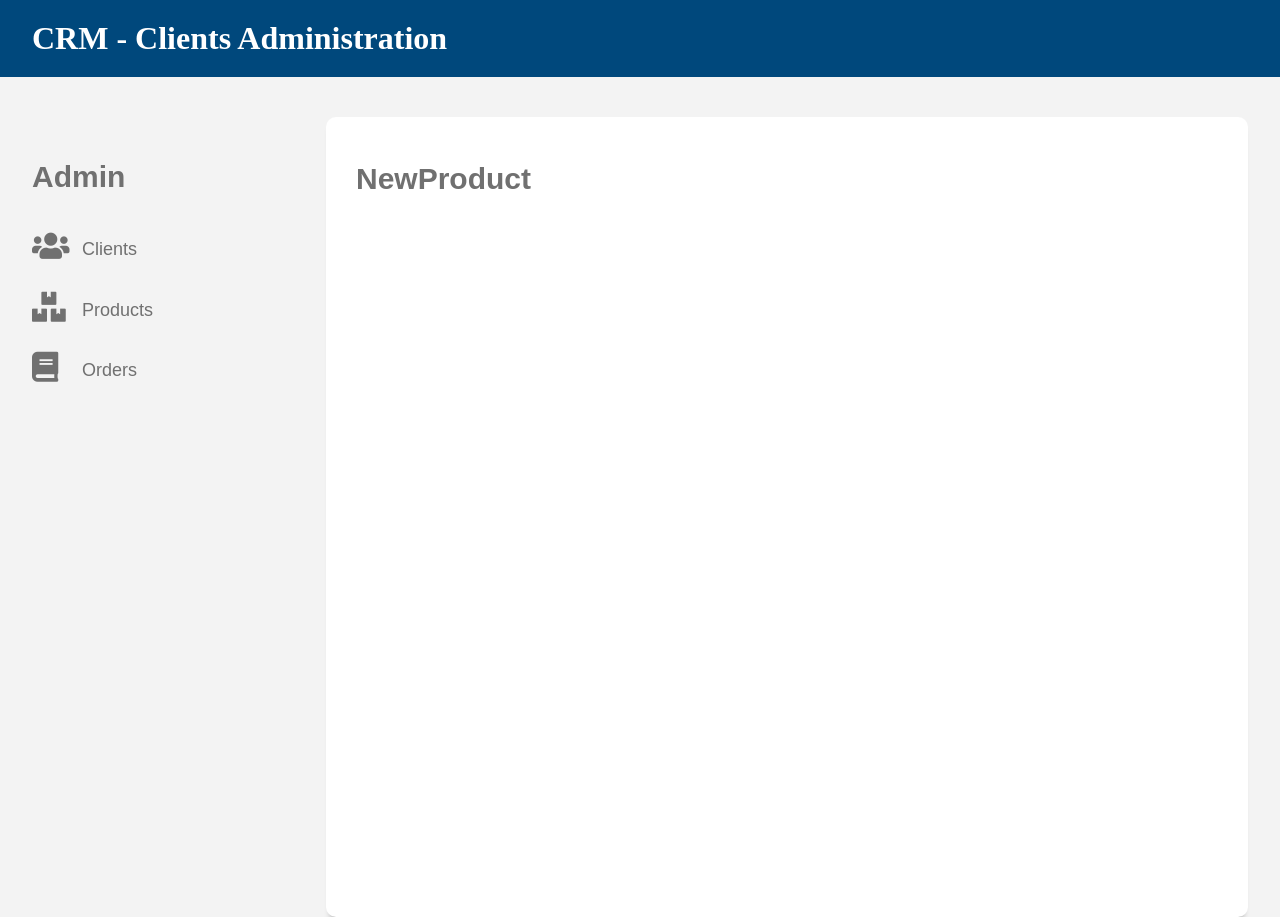
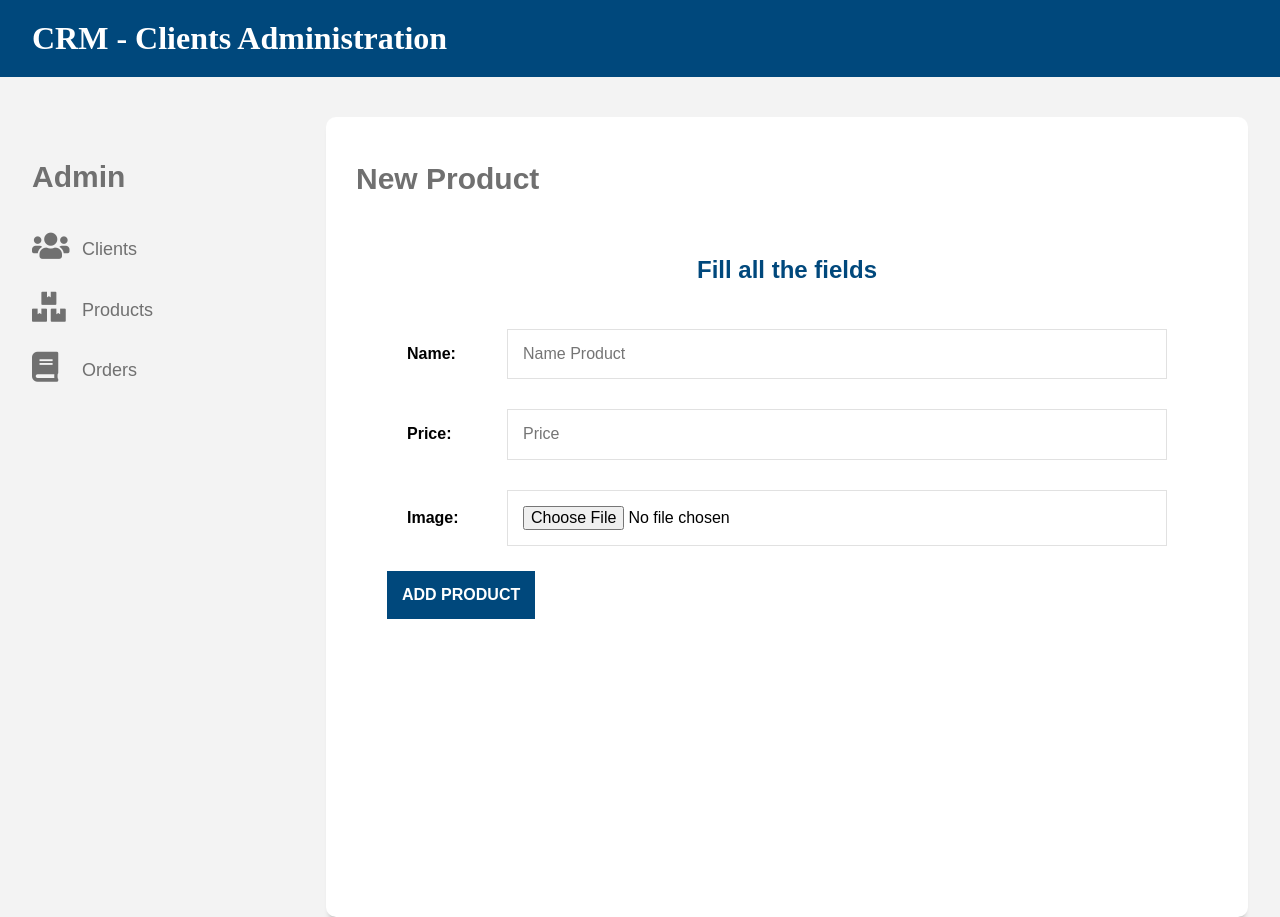
Before and after one commit to AranBeitia/REACT-NODE, a React (Create React App) app: page /products/new in a window 1280 px wide. Built offline with nearby package versions, Linux system fonts and the light colour scheme.

Commit message:
add new item

```diff
--- a/public/css/app.css
+++ b/public/css/app.css
@@ -1,17 +1,17 @@
 :root {
-    --fontTexto:  'Raleway', sans-serif;
+	--fontTexto: 'Raleway', sans-serif;
 	--fontHeading: 'Staatliches', cursive;
 
 	/** Colores **/
-    --azul : #00487C;
-    --rojo : #A01C48;
-    --naranja : #F58549;
-    --amarillo: #ECA400;
-    --verde : rgb(20, 131, 20);
+	--azul: #00487c;
+	--rojo: #a01c48;
+	--naranja: #f58549;
+	--amarillo: #eca400;
+	--verde: rgb(20, 131, 20);
 
 	/** gris **/
 	--gris: #969696;
-    --grisOscuro : #707070;
+	--grisOscuro: #707070;
 	--grisClaro: rgb(243, 243, 243);
 }
 body {
@@ -20,11 +20,12 @@ body {
 	font-family: var(--fontTexto);
 }
 html {
-
 	box-sizing: border-box;
 	font-size: 62.5%;
 }
-*, *:before, *:after {
+*,
+*:before,
+*:after {
 	box-sizing: inherit;
 }
 a {
@@ -33,7 +34,7 @@ a {
 	text-decoration: none;
 }
 /** GLOBALES **/
-h1{
+h1 {
 	font-family: var(--fontHeading);
 }
 h2 {
@@ -49,12 +50,12 @@ h2 {
 
 /** BOTONES **/
 .btn-block {
-    display: block!important;
-    flex: 1 0  100%!important;
-    width: 100%!important;
+	display: block !important;
+	flex: 1 0 100% !important;
+	width: 100% !important;
 }
 .btn {
-    padding:  1.5rem;
+	padding: 1.5rem;
 	text-align: center;
 	color: white;
 	font-weight: 700;
@@ -94,7 +95,7 @@ h2 {
 	background-color: var(--verde);
 }
 .btn:disabled {
-    opacity: .4;
+	opacity: 0.4;
 }
 .nvo-cliente {
 	padding: 2rem 4rem;
@@ -102,7 +103,7 @@ h2 {
 }
 .btn-eliminar {
 	margin-top: 1rem;
-    font-family: "Font Awesome 5 Free", Arial, Helvetica, sans-serif;
+	font-family: 'Font Awesome 5 Free', Arial, Helvetica, sans-serif;
 	font-weight: 900;
 }
 /** GRID **/
@@ -123,7 +124,7 @@ h2 {
 	padding: 2rem 0;
 }
 .barra h1 {
-    margin:0;
+	margin: 0;
 	color: white;
 }
 .contenido-barra {
@@ -131,7 +132,6 @@ h2 {
 }
 .contenido-barra button {
 	margin-top: 2rem;
-
 }
 @media (min-width: 768px) {
 	.contenido-barra {
@@ -143,7 +143,7 @@ h2 {
 		margin: 0;
 	}
 }
-.contenido-principal{
+.contenido-principal {
 	margin-top: 4rem;
 }
 
@@ -175,25 +175,25 @@ h2 {
 	top: 1rem;
 }
 .navegacion a.clientes::before {
-    font-family: "Font Awesome 5 Free";
+	font-family: 'Font Awesome 5 Free';
 	font-weight: 900;
-    content: "\f0c0";
+	content: '\f0c0';
 }
 .navegacion a.productos::before {
-    font-family: "Font Awesome 5 Free";
+	font-family: 'Font Awesome 5 Free';
 	font-weight: 900;
-    content: "\f468";
+	content: '\f468';
 }
 .navegacion a.pedidos::before {
-    font-family: "Font Awesome 5 Free";
+	font-family: 'Font Awesome 5 Free';
 	font-weight: 900;
-    content: "\f02d";
+	content: '\f02d';
 }
 
 /** Caja **/
 
 @media (max-width: 767px) {
-    .caja-contenido{
+	.caja-contenido {
 		margin-top: 5rem;
 	}
 }
@@ -201,9 +201,9 @@ h2 {
 	background-color: white;
 	padding: 2rem 3rem;
 	min-height: 80rem;
-    -webkit-box-shadow: 0px 7px 6px -5px rgba(0,0,0,0.36);
-    -moz-box-shadow: 0px 7px 6px -5px rgba(0,0,0,0.36);
-    box-shadow: 0px 7px 6px -5px rgba(0,0,0,0.36);
+	-webkit-box-shadow: 0px 7px 6px -5px rgba(0, 0, 0, 0.36);
+	-moz-box-shadow: 0px 7px 6px -5px rgba(0, 0, 0, 0.36);
+	box-shadow: 0px 7px 6px -5px rgba(0, 0, 0, 0.36);
 	border-radius: 1rem;
 }
 
@@ -223,7 +223,7 @@ h2 {
 }
 .cliente:last-of-type,
 .producto:last-of-type,
-.pedido:last-of-type{
+.pedido:last-of-type {
 	border-bottom: 0;
 }
 @media (min-width: 768px) {
@@ -249,7 +249,7 @@ h2 {
 	}
 
 	.pedido .acciones,
-    .producto .acciones  {
+	.producto .acciones {
 		justify-content: flex-start;
 	}
 }
@@ -283,7 +283,7 @@ h2 {
 }
 .cliente .empresa,
 .pedido .nombre,
-.resumen .precio{
+.resumen .precio {
 	font-weight: 700;
 	font-size: 2rem;
 }
@@ -299,7 +299,7 @@ h2 {
 	padding: 2rem;
 	background-color: #f1f1f1;
 }
-.pedido ul  {
+.pedido ul {
 	list-style: none;
 	padding: 0;
 }
@@ -315,7 +315,7 @@ h2 {
 
 /** Formularios **/
 form {
-    width:95%;
+	width: 95%;
 	max-width: 800px;
 	margin: 4rem auto 0 auto;
 }
@@ -331,7 +331,7 @@ form legend {
 }
 
 form .campo {
-    padding: .5rem 2rem;
+	padding: 0.5rem 2rem;
 	display: flex;
 	align-items: center;
 	margin-bottom: 2rem;
@@ -341,7 +341,7 @@ form .campo label {
 	font-family: var(--fontTexto);
 	flex: 0 0 100px;
 }
-form .campo input:not([type="submit"]){
+form .campo input:not([type='submit']) {
 	padding: 1.5rem;
 	flex: 1;
 	border: 1px solid #e1e1e1;
@@ -350,7 +350,7 @@ form .campo input[readonly] {
 	background-color: #e1e1e1;
 }
 .enviar {
-    padding: .5rem 2rem;
+	padding: 0.5rem 2rem;
 	display: flex;
 	justify-content: flex-end;
 }
@@ -363,7 +363,7 @@ form .campo input[readonly] {
 	padding: 2rem;
 }
 .resumen li .texto-producto,
-.resumen li .acciones  {
+.resumen li .acciones {
 	flex: 0 0 calc(50% - 2rem);
 }
 .resumen .acciones {
@@ -374,7 +374,7 @@ form .campo input[readonly] {
 	display: flex;
 	align-items: center;
 	justify-content: space-around;
-    flex:  0 0 100%;
+	flex: 0 0 100%;
 	margin-bottom: 2rem;
 }
 .contenedor-cantidad i {
@@ -393,7 +393,7 @@ form .campo input[readonly] {
 	cursor: pointer;
 }
 .contenedor-cantidad .fa-plus,
-.contenedor-cantidad .fa-minus  {
+.contenedor-cantidad .fa-minus {
 	background-color: var(--azul);
 }
 .contenedor-cantidad input {
@@ -402,18 +402,18 @@ form .campo input[readonly] {
 }
 
 /** AJUSTES SWEETALERT**/
-.swal2-popup  .swal2-title {
-    font-size: 3rem!important;
+.swal2-popup .swal2-title {
+	font-size: 3rem !important;
 }
 .swal2-popup #swal2-content {
 	font-size: 2rem;
 }
 .swal2-confirm,
 .swal2-cancel {
-    font-size: 2rem!important;
+	font-size: 2rem !important;
 	padding: 1rem 3rem;
 }
-.swal2-popup.swal2-modal{
+.swal2-popup.swal2-modal {
 	padding: 4rem;
 	width: 60rem;
 }
@@ -440,7 +440,7 @@ h3.resumen-titulo {
 
 .login {
 	max-width: 520px;
-    margin: 15rem  auto 0 auto;
+	margin: 15rem auto 0 auto;
 	padding: 4rem 2rem;
 	background-color: var(--grisClaro);
 	border-radius: 1.5rem;
@@ -448,6 +448,3 @@ h3.resumen-titulo {
 .login h2 {
 	text-align: center;
 }
-.login .contenedor-formulario {
-
-}
--- a/src/components/products/NewProduct.js
+++ b/src/components/products/NewProduct.js
@@ -1,7 +1,88 @@
-import React from 'react'
+import React, { useState } from 'react'
+import { useNavigate } from 'react-router-dom'
+import clientAxios from '../../config/axios'
+import Swal from 'sweetalert2'
 
 function NewProduct() {
-	return <h2>NewProduct</h2>
+	let navigate = useNavigate()
+	const [product, setProduct] = useState({
+		name: '',
+		price: '',
+	})
+	const [file, setFile] = useState('')
+
+	const handleProduct = (e) => {
+		setProduct({
+			...product,
+			[e.target.name]: e.target.value,
+		})
+	}
+
+	const handleFile = (e) => {
+		setFile(e.target.files[0])
+	}
+
+	const handleSubmit = async (e) => {
+		e.preventDefault()
+		const formData = new FormData()
+		formData.append('name', product.name)
+		formData.append('price', product.price)
+		formData.append('image', file)
+
+		try {
+			const res = await clientAxios.post('/products', formData, {
+				headers: {
+					'Content-Type': 'multipart/form-data',
+				},
+			})
+			if (res.status === 200) {
+				Swal.fire('Product added correctly', res.data.message, 'success')
+				navigate('/products')
+			}
+		} catch (error) {
+			Swal.fire({
+				type: 'error',
+				title: 'An error occurred',
+				text: 'Try again',
+			})
+		}
+	}
+
+	return (
+		<>
+			<h2>New Product</h2>
+			<form onSubmit={handleSubmit}>
+				<legend>Fill all the fields</legend>
+				<div className="campo">
+					<label>Name:</label>
+					<input
+						type="text"
+						placeholder="Name Product"
+						name="name"
+						onChange={handleProduct}
+					/>
+				</div>
+				<div className="campo">
+					<label>Price:</label>
+					<input
+						type="number"
+						name="price"
+						min="0.00"
+						step="0.01"
+						placeholder="Price"
+						onChange={handleProduct}
+					/>
+				</div>
+				<div className="campo">
+					<label>Image:</label>
+					<input type="file" name="image" onChange={handleFile} />
+				</div>
+				<div className="send">
+					<input type="submit" className="btn btn-azul" value="Add Product" />
+				</div>
+			</form>
+		</>
+	)
 }
 
 export default NewProduct
--- a/src/components/products/Product.js
+++ b/src/components/products/Product.js
@@ -3,7 +3,7 @@ import { Link } from 'react-router-dom'
 import clientAxios from '../../config/axios'
 import Swal from 'sweetalert2'
 
-function Product({ id, name, prize, image }) {
+function Product({ id, name, price, image }) {
 	const deleteProduct = (id) => {
 		Swal.fire({
 			title: 'Are you sure?',
@@ -27,7 +27,7 @@ function Product({ id, name, prize, image }) {
 		<li className="producto">
 			<div className="info-producto">
 				<p className="nombre">{name}</p>
-				<p className="precio">${prize}</p>
+				<p className="precio">${price}</p>
 				{image ? (
 					<img src={`http://127.0.0.1:5000/${image}`} alt={image} />
 				) : (
--- a/src/components/products/Products.js
+++ b/src/components/products/Products.js
@@ -30,7 +30,7 @@ function Products() {
 							key={product._id}
 							id={product._id}
 							name={product.name}
-							prize={product.prize}
+							price={product.price}
 							image={product.image}
 						/>
 					))
```
Lines whose indentation alone changed are shown as unchanged.
